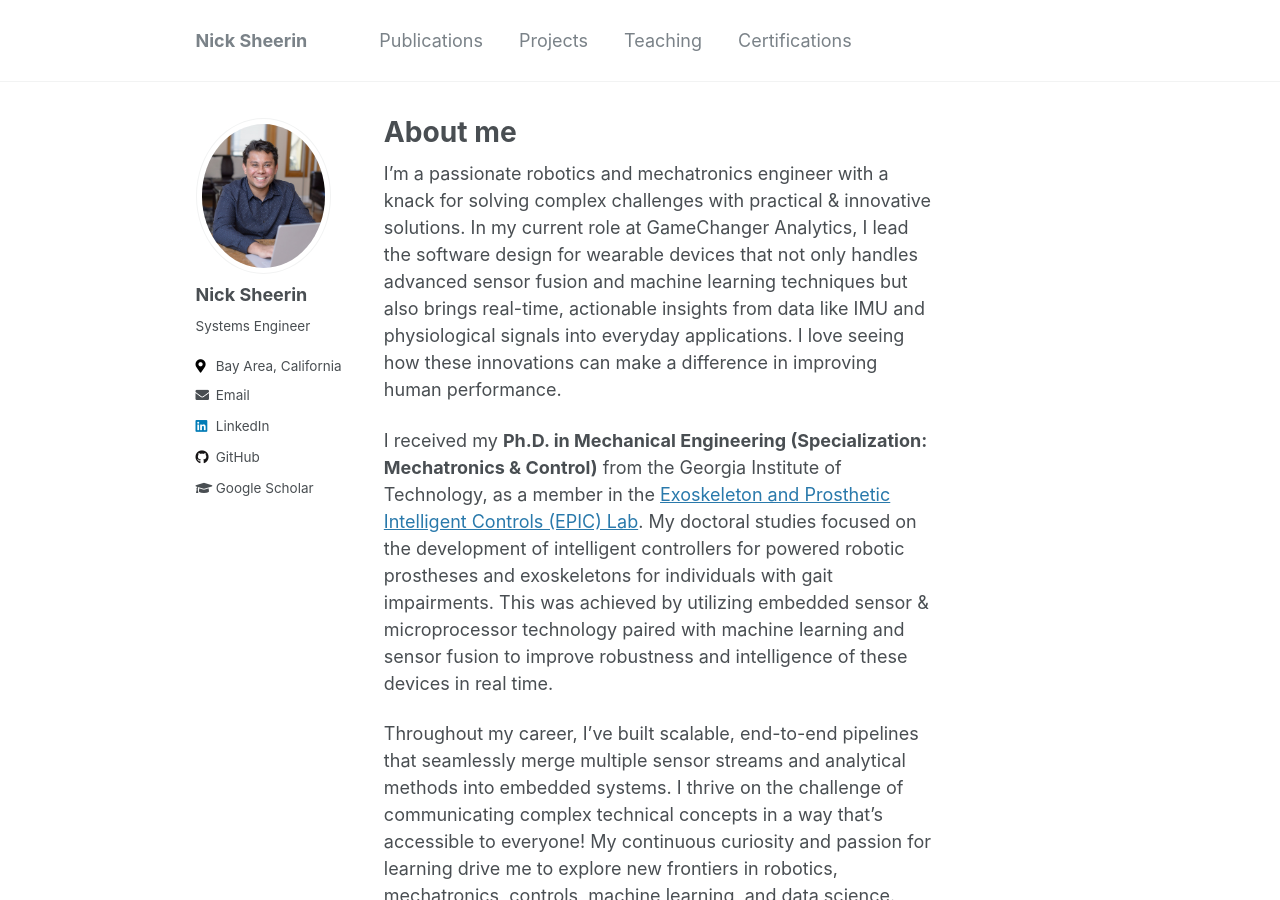
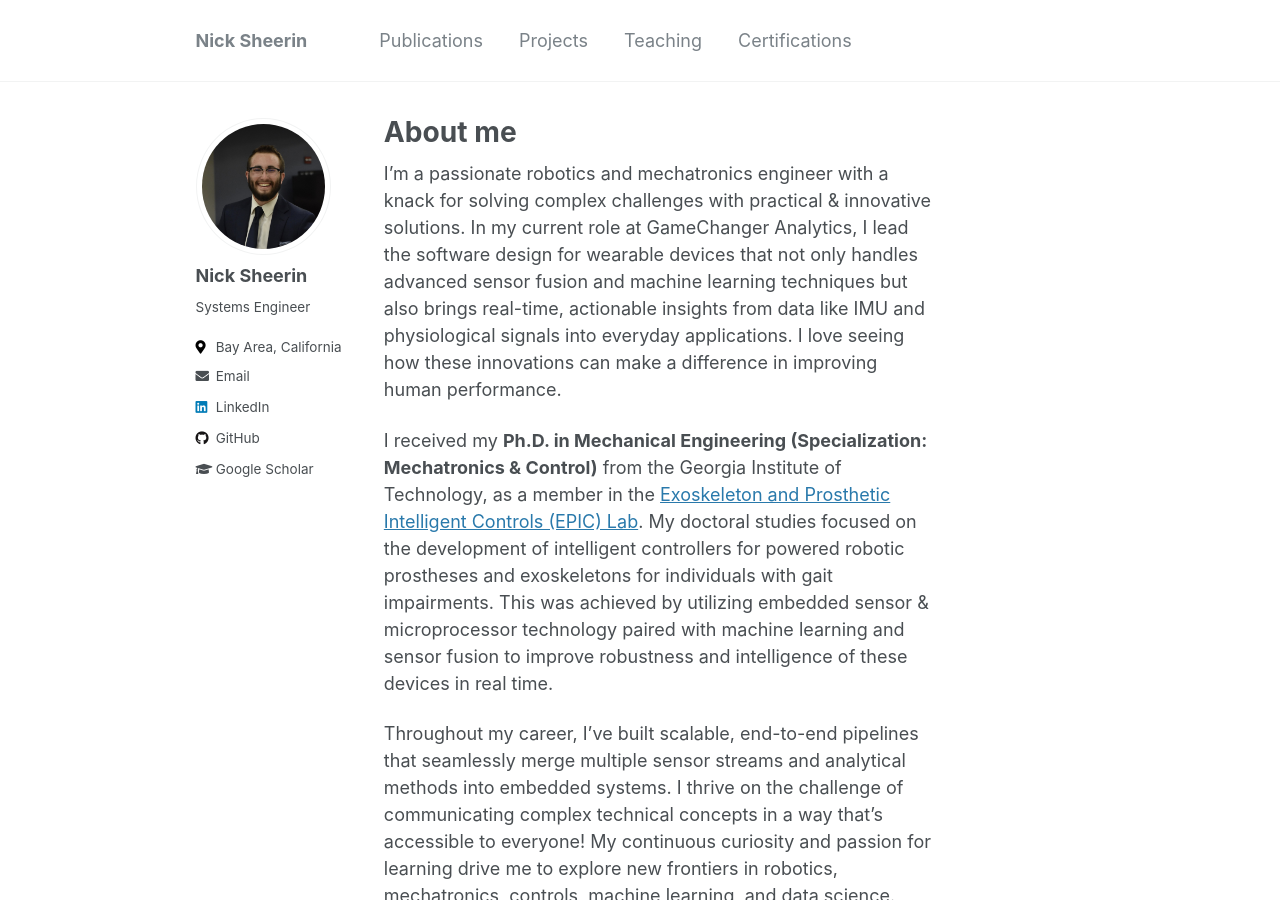
Before and after one commit to nicksheerin/nick_sheerin, a Jekyll site: the page built from _pages/about.md, in a window 1280 px wide and 900 px high. Built offline with Jekyll 4.4.1, drawn with Linux system fonts in a browser that asks for light colours.

Commit message:
link to photo in config

```diff
--- a/_config.yml
+++ b/_config.yml
@@ -85,7 +85,7 @@ analytics:
 # Site Author
 author:
   name             : "Nick Sheerin"
-  avatar           : "kb_headshot.jpg"
+  avatar           : "nw_headshot.jpg"
   bio              : "Systems Engineer"
   location         : "Bay Area, California"
   employer         :
```
